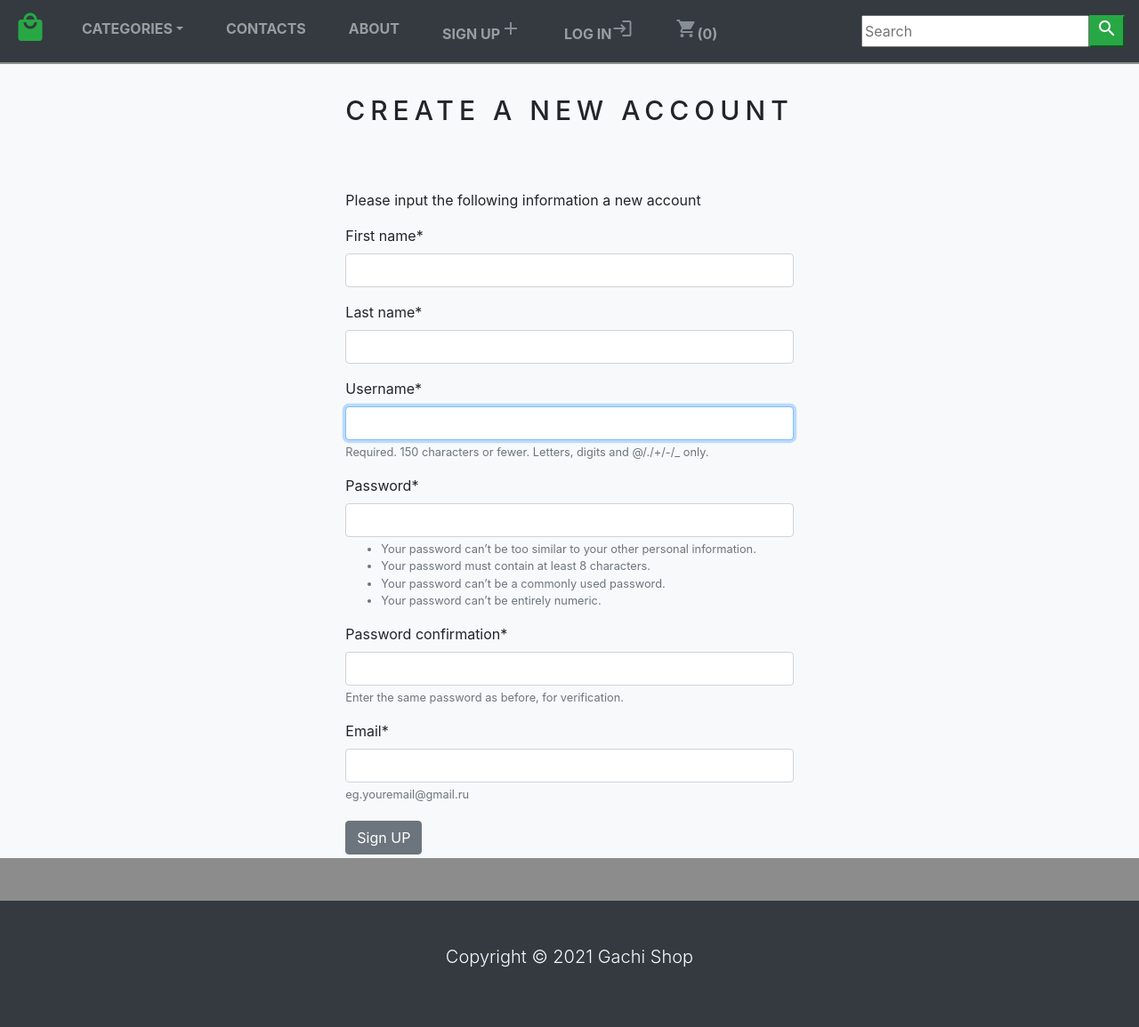
After one commit to pavelk123/ecommerce-project, a Django app: page /account/create/ in a window 1280 px wide. The commit adds this page. Shown: the whole page at 89% size. Run offline with Django 3.2, Linux system fonts and the light colour scheme; data that the repository does not hold is empty; some libraries are stand-ins or nearby versions.

Commit message:
Add sign in, sign up, sign out

```diff
--- a/ecommerce/settings.py
+++ b/ecommerce/settings.py
@@ -32,6 +32,7 @@ ALLOWED_HOSTS = []
 # Application definition
 
 INSTALLED_APPS = [
+    'crispy_forms',
     'shop.apps.ShopConfig',
     'django.contrib.admin',
     'django.contrib.auth',
@@ -150,3 +151,5 @@ DEFAULT_AUTO_FIELD = 'django.db.models.BigAutoField'
 MEDIA_URL = '/media/'
 
 MEDIA_ROOT = os.path.join(BASE_DIR,'static' ,'media')
+
+CRISPY_TEMPLATE_PACK = 'bootstrap4'
--- a/ecommerce/static/css/base.css
+++ b/ecommerce/static/css/base.css
@@ -23,3 +23,7 @@ body {
 	text-transform: uppercase;
 	letter-spacing: .2em;
 }
+.errorlist li {
+	color: red;
+	font-weight: bold;
+}
--- /dev/null
+++ b/shop/forms.py
@@ -0,0 +1,12 @@
+from django import forms
+from django.contrib.auth.forms import UserCreationForm
+from django.contrib.auth.models import User
+
+class SignUpForm(UserCreationForm):
+	first_name = forms.CharField(max_length=100,required=True)
+	last_name = forms.CharField(max_length=100,required=True)
+	email = forms.EmailField(max_length=250, help_text='eg.youremail@gmail.ru')
+
+	class Meta:
+		model = User
+		fields = ('first_name', 'last_name', 'username', 'password1','password2',)
--- a/shop/templates/home.html
+++ b/shop/templates/home.html
@@ -25,6 +25,7 @@
 
 </div>
 
+
 <div class="container">
 	<div class="row">
 		{% for product in products %}
--- a/shop/templates/navbar.html
+++ b/shop/templates/navbar.html
@@ -26,6 +26,24 @@
 				  <li class="nav-item px-3">
 				    <a class="nav-link text-uppercase font-weight-bold" href="#">About</a>
 				  </li>
+				  {% if request.user.is_authenticated and request.user.first_name %}
+				  <li class="nav-item px-3">
+				    <span class="nav-link text-uppercase font-weight-bold" >Welcome, {{request.user.first_name }}<i class="material-icons cart-icon">account_circle</i></span>
+				  </li>
+
+				  <li class="nav-item px-3">
+				    <a href="{% url 'logout' %}" class="nav-link text-uppercase font-weight-bold" >Sign out<i class="material-icons cart-icon" href="">exit_to_app</i></a>
+				  </li>
+				  {% else %}
+				  <li class="nav-item px-3">
+				    <a href="{% url 'signup' %}" class="nav-link text-uppercase font-weight-bold" >Sign Up<i class="material-icons cart-icon" >add</i></a>
+				  </li>
+				  <li class="nav-item px-3">
+				    <a href="{% url 'login' %}" class="nav-link text-uppercase font-weight-bold" >Log in<i class="material-icons cart-icon" >login</i></a>
+				  </li>
+
+
+				  {% endif %}
 				  <li class="nav-item px-3">
 				    <a class="nav-link text-uppercase font-weight-bold" href="{% url 'cart_detail' %}"><i class="material-icons cart-icon">shopping_cart</i>({{item_count}})</a>
 				  </li>
--- /dev/null
+++ b/shop/templates/signup.html
@@ -0,0 +1,44 @@
+{% extends 'base.html' %}
+{% load static %}
+{% load crispy_forms_tags %}
+{% block title %}Sign Up{% endblock %}
+{% block content %}
+
+<br><br><br>
+
+	<div class="bg-light">
+		{% if not form.is_valid %}
+			<div >
+				<br>
+
+				<h1 class="product_title text-center">
+					Create a new account
+				</h1>
+				<br>
+				<div class="col-9 col-sm-9 col-md-6 col-lg-5 mx-auto ">
+					<br>
+					<p>Please input the following information a new account</p>
+					<form method="post">
+						{% csrf_token %}
+						<p>{{form | crispy}}</p>
+						<button name="button" class="btn btn-secondary my-1 text-center" type="submit">Sign UP</button>
+
+
+					</form>
+				</div>
+			</div>
+		{% else %}
+				<div>
+					<h1 class="product_title text-centr">
+					Your account soccessfully created
+					</h1>
+					<a href="{% url 'home' %}">Continue shopping</a>
+				</div>
+
+		{% endif %}
+
+
+
+
+	</div>
+{% endblock content %}
--- a/shop/urls.py
+++ b/shop/urls.py
@@ -9,4 +9,7 @@ urlpatterns = [
 	path('cart/add/<int:product_id>', views.add_cart, name='add_cart'),
 	path('cart/remove/<int:product_id>', views.remove_cart, name='remove_cart'),
 	path('cart/delete/<int:product_id>', views.remove_cart_product, name='remove_cart_product'),
+	path('account/create/', views.signUpView, name="signup"),
+	path('account/login', views.loginView, name = 'login'),
+	path('account/logout', views.logoutView, name='logout')
 ]
--- a/shop/views.py
+++ b/shop/views.py
@@ -2,8 +2,10 @@ from django.shortcuts import render, get_object_or_404,redirect
 from django.http import HttpResponse
 from .models import Category, Product, Cart, CartItem
 from django.core.exceptions import ObjectDoesNotExist
-
-# Create your views here.
+from django.contrib.auth.models import Group, User
+from .forms import SignUpForm
+from django.contrib.auth.forms import AuthenticationForm
+from django.contrib.auth import login, authenticate, logout
 
 def home(request, category_slug = None):
 	products=None
@@ -92,3 +94,41 @@ def remove_cart_product(request, product_id):
 	cart_item = CartItem.objects.get(product=product, cart=cart)
 	cart_item.delete()
 	return redirect('cart_detail')
+
+
+def signUpView(request):
+	if request.method == "POST":
+		form = SignUpForm(request.POST)
+		if form.is_valid():
+			form.save()
+			username = form.cleaned_data.get('username')
+			signup_user= User.objects.get(username=username)
+			user_group = Group.objects.get(name='User')
+			user_group.user_set.add(signup_user)
+
+	else:
+		form= SignUpForm()
+	return render(request,'signup.html',{'form':form})
+
+
+def loginView(request):
+	if request.method == 'POST':
+		form = AuthenticationForm(data=request.POST)
+		if form.is_valid():
+			username= request.POST['username']
+			password= request.POST['password']
+			user = authenticate(username=username, password=password)
+			if user is not None:
+				login(request, user)
+				return redirect('home')
+			else:
+				return redirect('signup')
+
+	else:
+		form = AuthenticationForm()
+		return render(request, 'login.html', {'form':form})
+
+
+def logoutView(request):
+	logout(request)
+	return redirect('login')
```
Also changed, not shown: shop/templates/login.html (added, +38 -0 lines).
